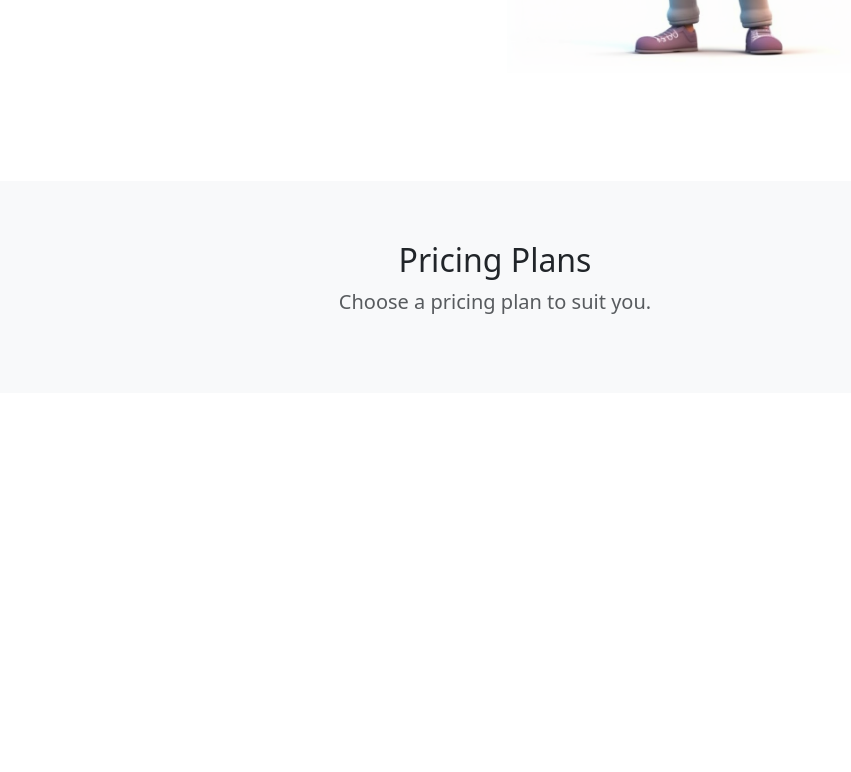
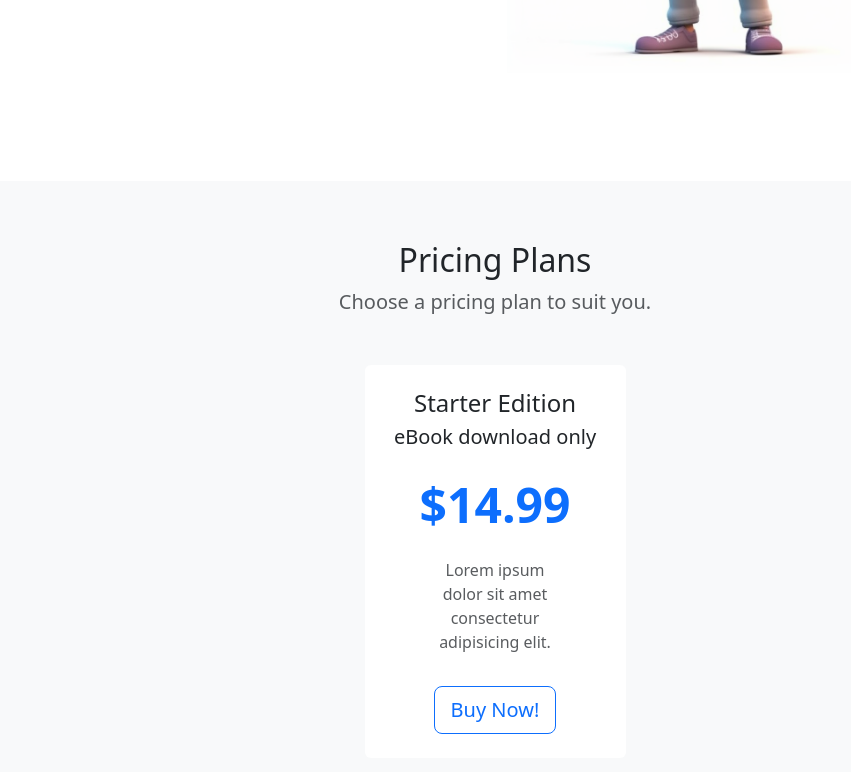
Before and after one commit to dev-satyamthakur/Book-Website, a plain HTML site: page index.html in a window 1280 px wide. Shown: the part 494-1266 px from the top of the page, without its empty margins (145-996 px from the left). Before the commit the page ends 887 px from the top, so only its background shows below. Drawn offline with nearby package versions, Linux system fonts and the light colour scheme.

Commit message:
Adding a ebook price card

```diff
--- a/index.html
+++ b/index.html
@@ -75,6 +75,21 @@
                 <h2>Pricing Plans</h2>
                 <p class="lead text-muted">Choose a pricing plan to suit you.</p>
             </div>
+
+            <div class="row my-5 align-items-center justify-content-center">
+                <div class="col-8 col-lg-4 col-xl-3">
+                    <div class="card border-0">
+                        <div class="card-body text-center py-4">
+                            <h4 class="card-title">Starter Edition</h4>
+                            <p class="lead card-subtitle">eBook download only</p>
+                            <p class="display-5 my-4 text-primary fw-bold">$14.99</p>
+                            <p class="card-text mx-5 text-muted d-none d-lg-block">Lorem ipsum dolor sit amet consectetur adipisicing elit.</p>
+                            <a href="#" class="btn btn-outline-primary btn-lg mt-3">Buy Now!</a>
+                        </div>
+                    </div>
+                </div>
+            </div>
+
         </div>
     </section>
 
```
